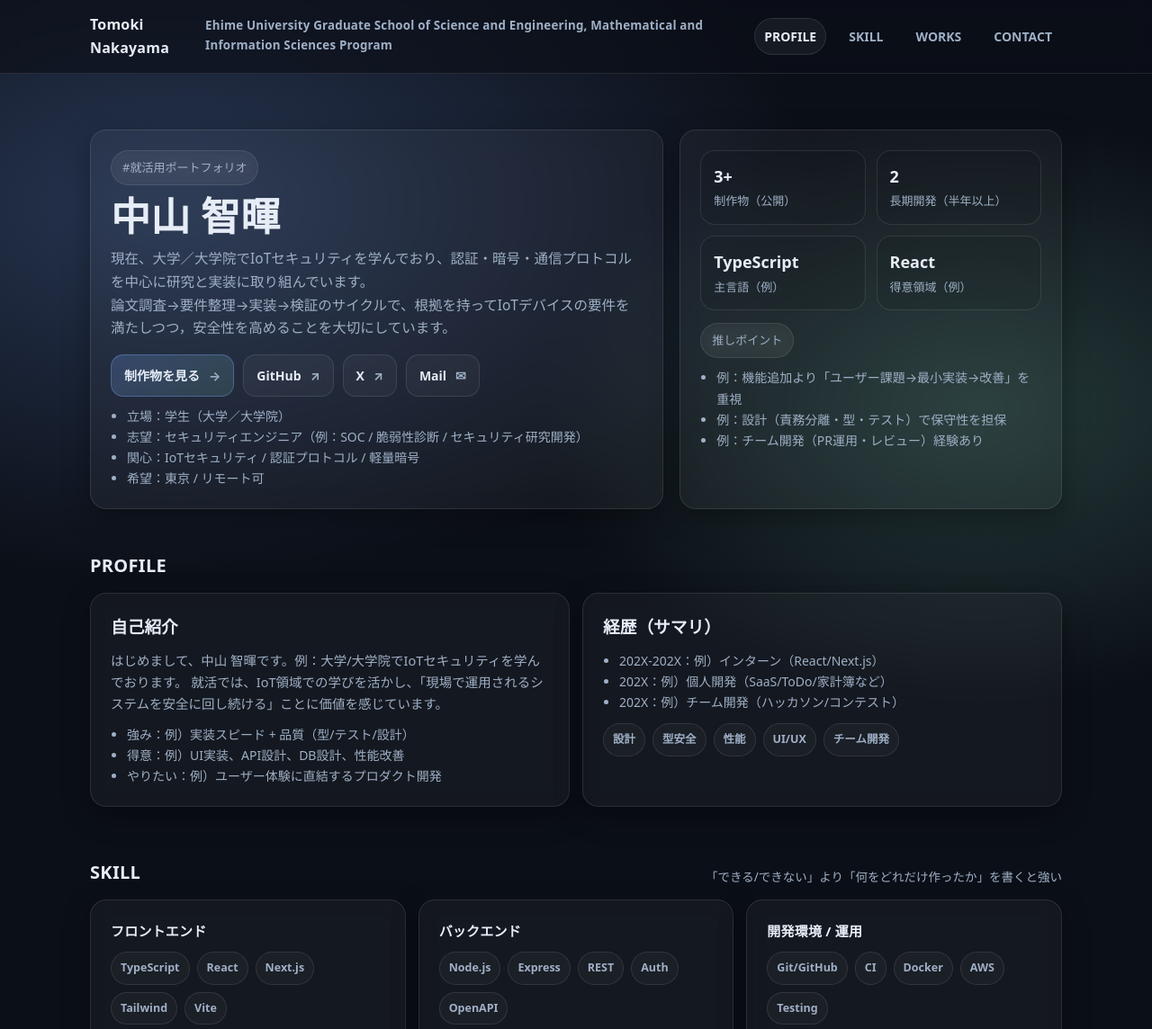
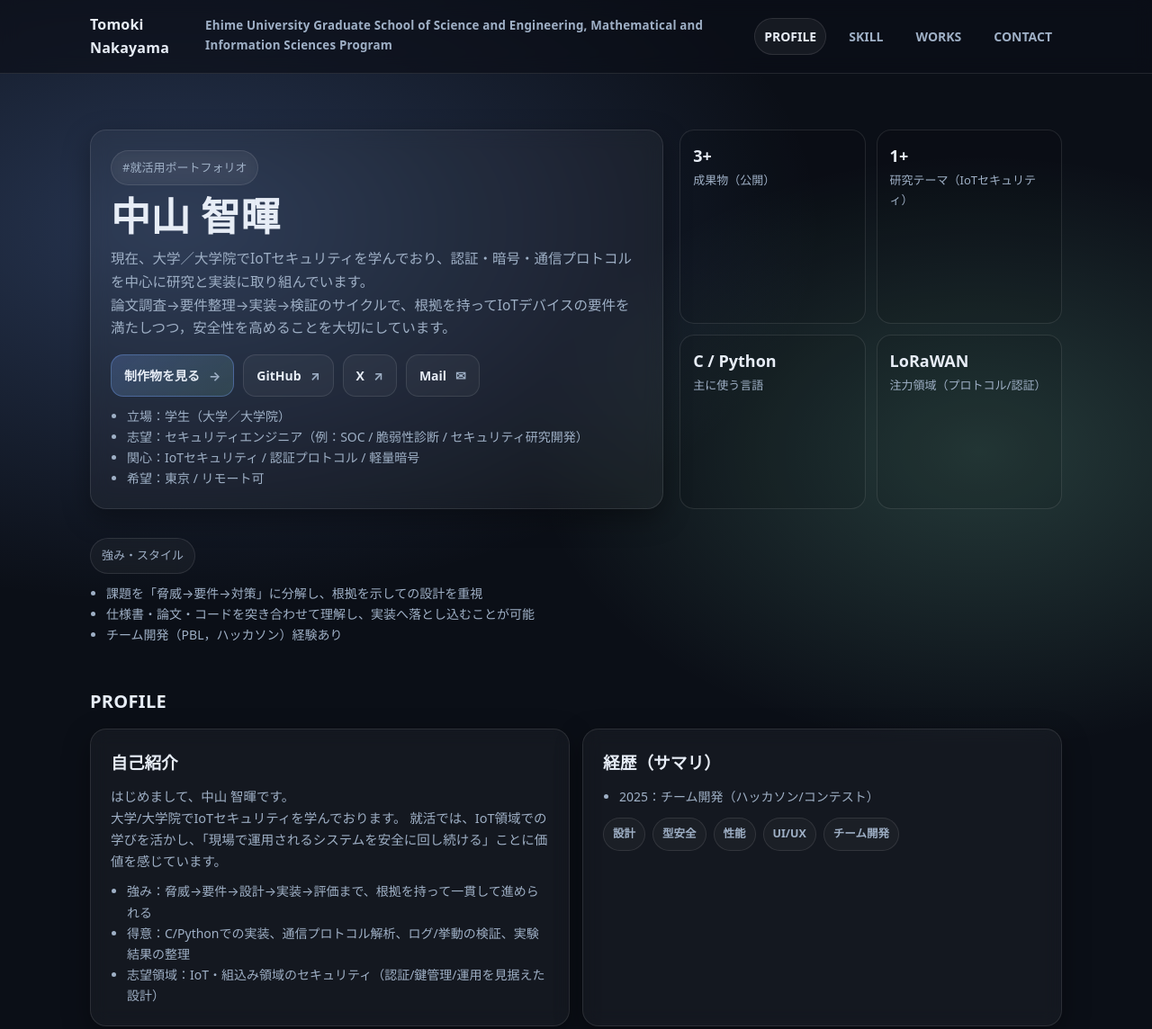
Before and after one commit to tomoki1639/tomoki1639.github.io, a plain HTML site: page index.html in a window 1280 px wide. Shown: the top 1144 px of the page at 90% size. Drawn offline with Linux system fonts and the light colour scheme.

Commit message:
Update index.html

```diff
--- a/index.html
+++ b/index.html
@@ -339,32 +339,31 @@
         </ul>
       </div>
 
-      <div class="card">
       <div class="stats">
         <div class="stat">
           <strong>3+</strong>
-            <em>制作物（公開）</em>
+          <em>成果物（公開）</em>
         </div>
         <div class="stat">
-            <strong>2</strong>
-            <em>長期開発（半年以上）</em>
+          <strong>1+</strong>
+          <em>研究テーマ（IoTセキュリティ）</em>
         </div>
         <div class="stat">
-            <strong>TypeScript</strong>
-            <em>主言語（例）</em>
+          <strong>C / Python</strong>
+          <em>主に使う言語</em>
         </div>
         <div class="stat">
-            <strong>React</strong>
-            <em>得意領域（例）</em>
+          <strong>LoRaWAN</strong>
+          <em>注力領域（プロトコル/認証）</em>
         </div>
       </div>
 
         <div style="margin-top:14px;">
-          <div class="chip">推しポイント</div>
+          <div class="chip">強み・スタイル</div>
           <ul class="list">
-            <li>例：機能追加より「ユーザー課題→最小実装→改善」を重視</li>
-            <li>例：設計（責務分離・型・テスト）で保守性を担保</li>
-            <li>例：チーム開発（PR運用・レビュー）経験あり</li>
+            <li>課題を「脅威→要件→対策」に分解し、根拠を示しての設計を重視</li>
+            <li>仕様書・論文・コードを突き合わせて理解し、実装へ落とし込むことが可能</li>
+            <li>チーム開発（PBL，ハッカソン）経験あり</li>
           </ul>
         </div>
       </div>
@@ -381,23 +380,22 @@
         <div class="card">
           <h3 style="margin:0 0 10px;">自己紹介</h3>
           <p style="margin:0; color:var(--muted); font-size:14.5px;">
-            はじめまして、中山 智暉です。例：大学/大学院でIoTセキュリティを学んでおります。
+            はじめまして、中山 智暉です。</br>
+            大学/大学院でIoTセキュリティを学んでおります。
             就活では、IoT領域での学びを活かし、「現場で運用されるシステムを安全に回し続ける」ことに価値を感じています。
           </p>
 
           <ul class="list">
-            <li>強み：例）実装スピード + 品質（型/テスト/設計）</li>
-            <li>得意：例）UI実装、API設計、DB設計、性能改善</li>
-            <li>やりたい：例）ユーザー体験に直結するプロダクト開発</li>
+            <li>強み：脅威→要件→設計→実装→評価まで、根拠を持って一貫して進められる</li>
+            <li>得意：C/Pythonでの実装、通信プロトコル解析、ログ/挙動の検証、実験結果の整理</li>
+            <li>志望領域：IoT・組込み領域のセキュリティ（認証/鍵管理/運用を見据えた設計）</li>
           </ul>
         </div>
 
         <div class="card">
           <h3 style="margin:0 0 10px;">経歴（サマリ）</h3>
           <ul class="list">
-            <li>202X-202X：例）インターン（React/Next.js）</li>
-            <li>202X：例）個人開発（SaaS/ToDo/家計簿など）</li>
-            <li>202X：例）チーム開発（ハッカソン/コンテスト）</li>
+            <li>2025：チーム開発（ハッカソン/コンテスト）</li>
           </ul>
 
           <div style="margin-top:12px;" class="tags" aria-label="Highlights">
@@ -416,7 +414,6 @@
     <div class="container">
       <div class="section-title">
         <h2>SKILL</h2>
-        <p>「できる/できない」より「何をどれだけ作ったか」を書くと強い</p>
       </div>
 
       <div class="grid-3">
```
Lines whose indentation alone changed are shown as unchanged.
